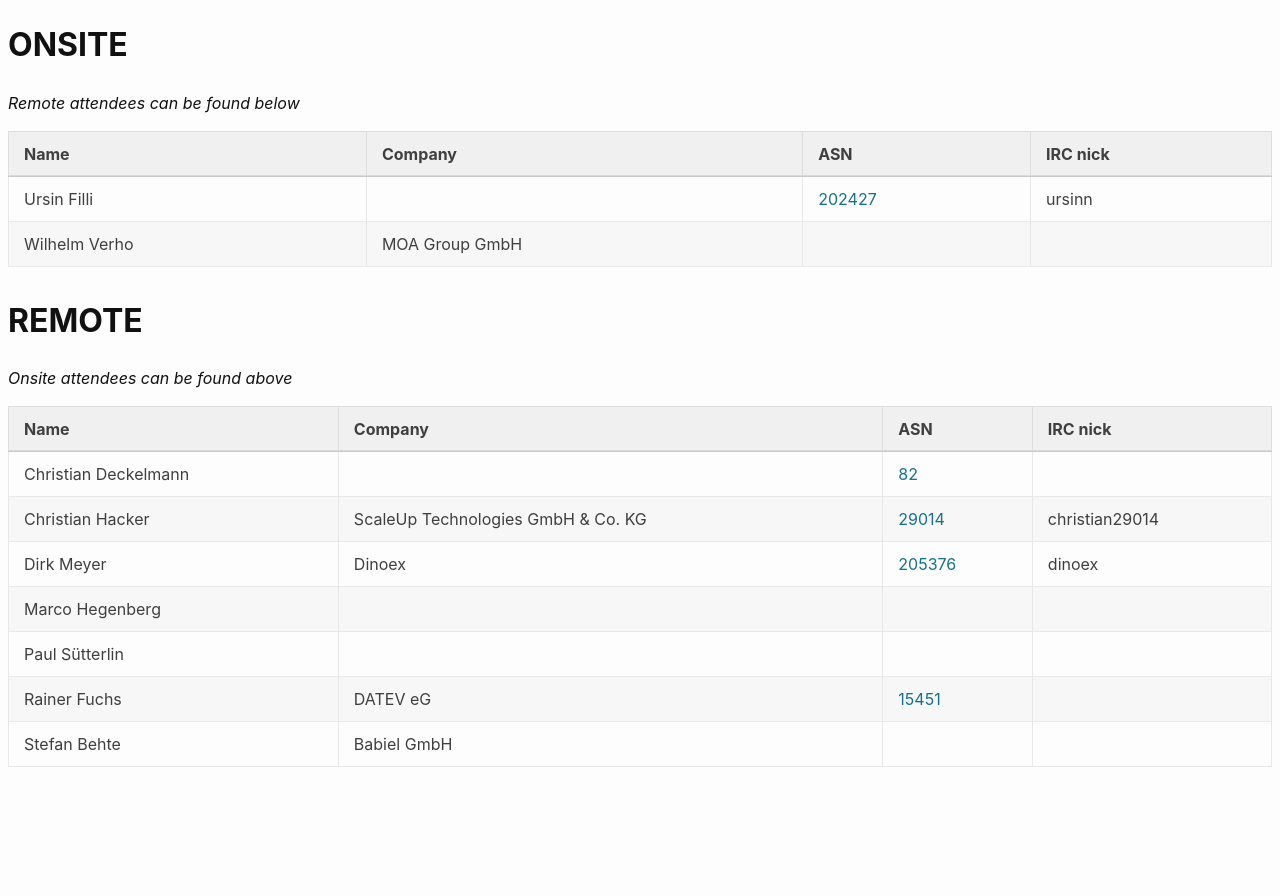
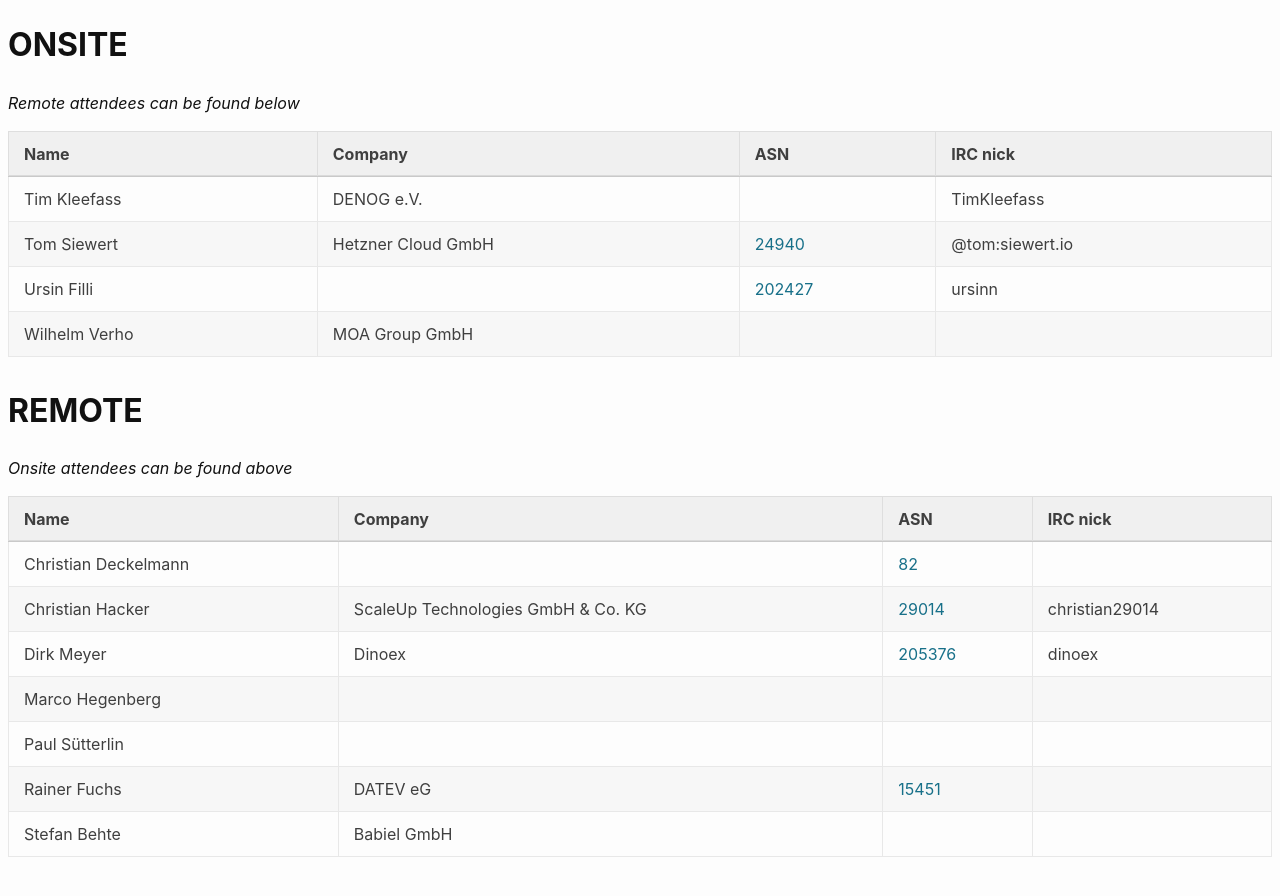
Before and after one commit to denog/pretix-attendeelist, a Jekyll site: the page built from denog16/index.markdown, in a window 1280 px wide. Shown: the top 896 px of the page. Built offline with Jekyll 4.4.1, drawn with Linux system fonts in a browser that asks for light colours.

Commit message:
Latest data: Mon Jul 15 12:37:55 UTC 2024

```diff
--- a/_data/attendees_denog16_onsite.json
+++ b/_data/attendees_denog16_onsite.json
@@ -1,4 +1,16 @@
 [
+  {
+    "name": "Tim Kleefass",
+    "company": "DENOG e.V.",
+    "irc": "TimKleefass",
+    "asn": null
+  },
+  {
+    "name": "Tom Siewert",
+    "company": "Hetzner Cloud GmbH",
+    "irc": "@tom:siewert.io",
+    "asn": "24940"
+  },
   {
     "name": "Ursin Filli",
     "company": null,
```
